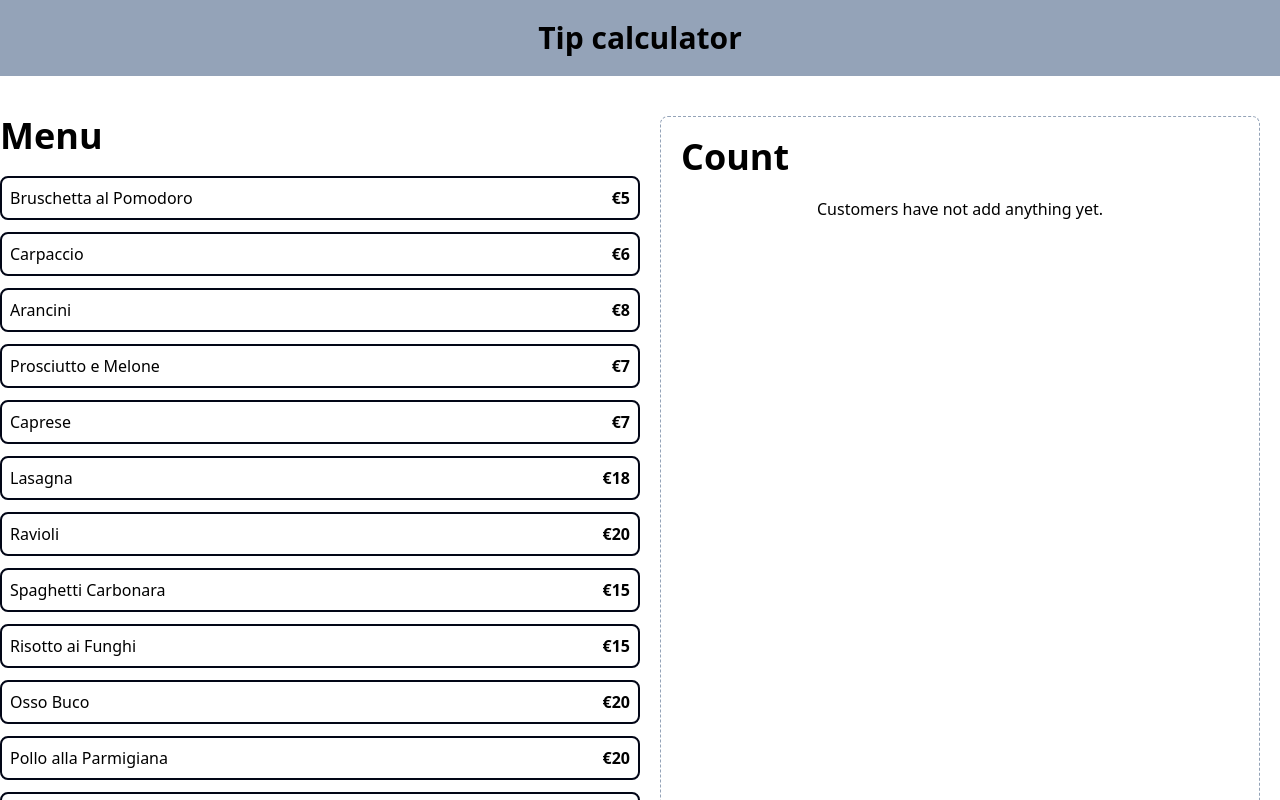
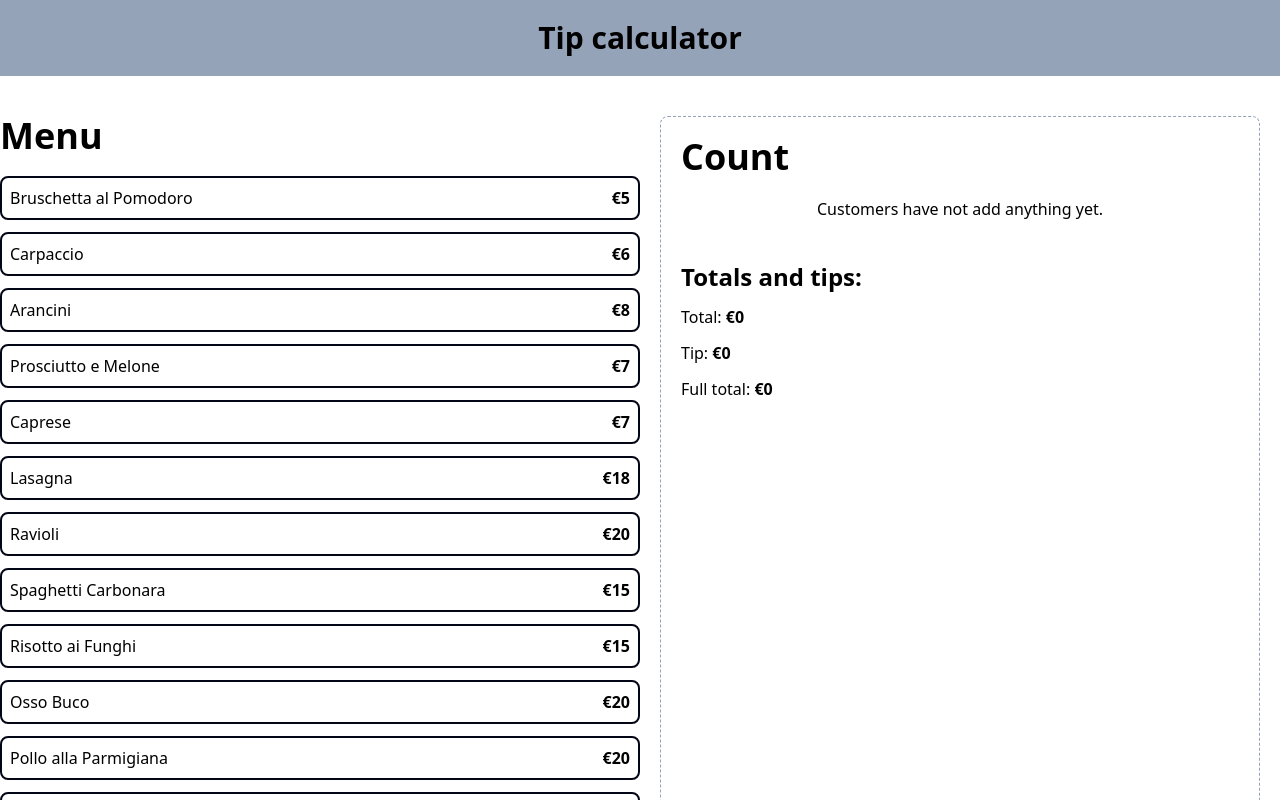
Before and after one commit to antyep/tip_calculator, a React (Vite) app: page / in a window 1280 px wide. Shown: the top 800 px of the page. Built offline with nearby package versions, Linux system fonts and the light colour scheme.

Commit message:
feat(count): total, tip, full total text added

```diff
--- a/src/App.tsx
+++ b/src/App.tsx
@@ -1,6 +1,7 @@
 
 import MenuItem from "./components/MenuItem"
 import OrderContents from "./components/OrderContents"
+import OrderTotals from "./components/OrderTotals"
 import { menuItems } from "./data/db"
 import useOrder from "./hooks/useOrder"
 
@@ -35,6 +36,8 @@
             order={order}
             removeItem={removeItem}
           />
+
+          <OrderTotals />
         </div>
       </main>
 
--- /dev/null
+++ b/src/components/OrderTotals.tsx
@@ -0,0 +1,23 @@
+export default function OrderTotals() {
+  return (
+    <>
+    <div className="space-y-3">
+        <h2 className="font-black text-2xl">Totals and tips:</h2>
+            <p>Total: {""}
+                <span className="font-bold">€0</span>
+            </p>
+
+            <p>Tip: {""}
+                <span className="font-bold">€0</span>
+            </p>
+
+            <p>Full total: {""}
+                <span className="font-bold">€0</span>
+            </p>
+    </div>
+
+
+        <button></button>
+    </>
+    )
+}
```
